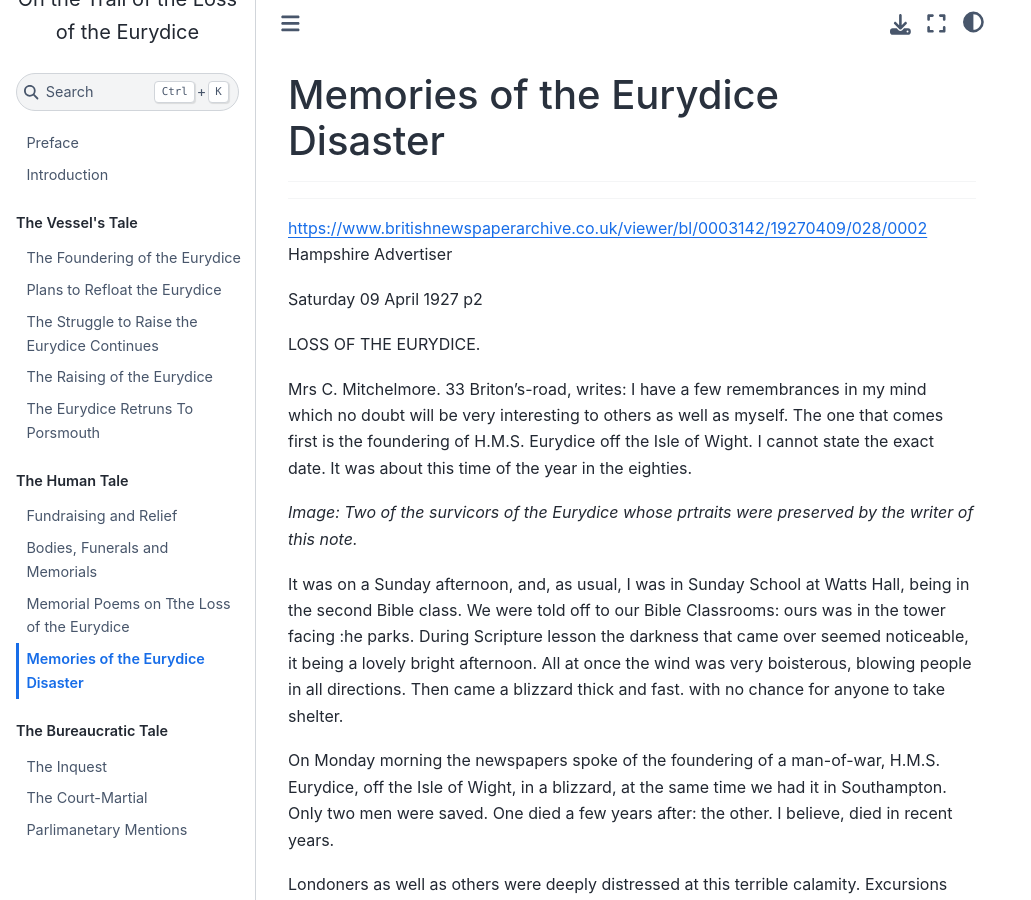
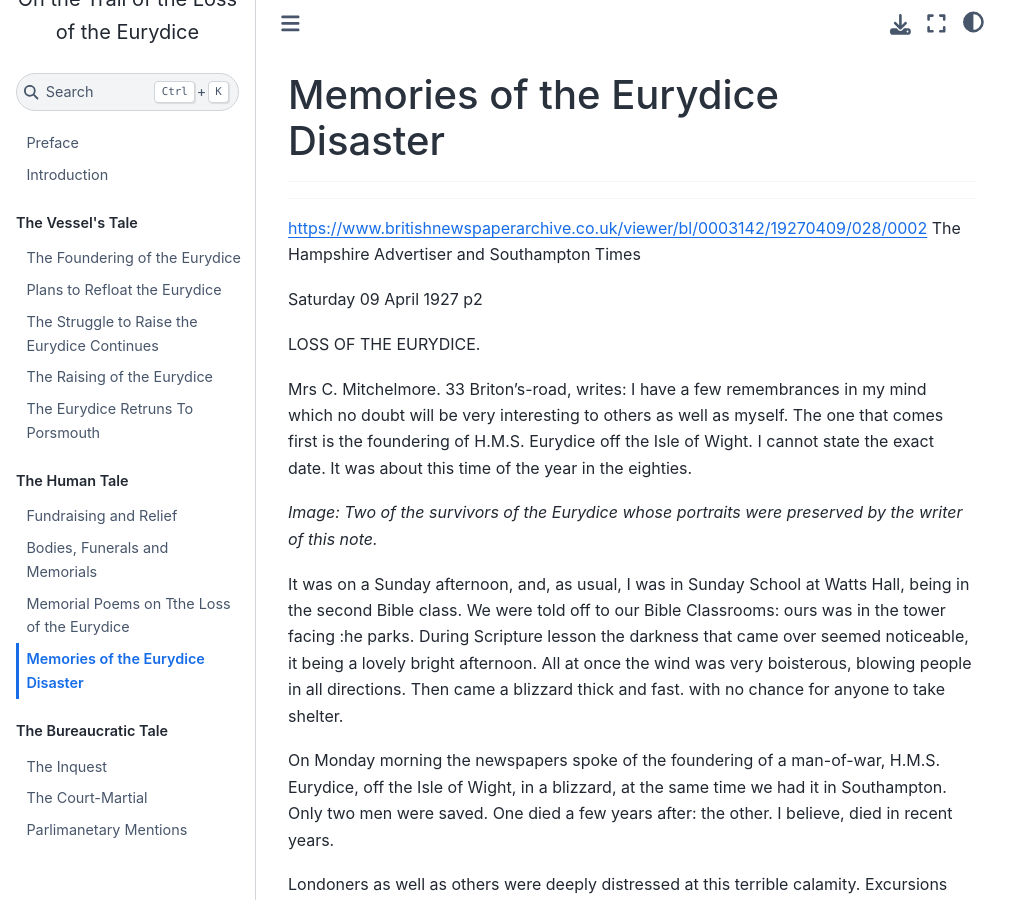
Before and after one commit to psychemedia/eurydice-resources, a Jupyter Book: the page built from resources/eurydice_reminiscences.md, in a window 1280 px wide and 900 px high. Shown: the whole window, without its empty margins (0-1031 px from the left). Built offline with Jupyter Book 1.0.4 settings and Sphinx 7.4.7 and the Sphinx Book theme 1.1.4, drawn with Linux system fonts in a browser that asks for light colours.

Commit message:
Update eurydice_reminiscences.md

```diff
--- a/resources/eurydice_reminiscences.md
+++ b/resources/eurydice_reminiscences.md
@@ -8,7 +8,7 @@
 ---
 
 https://www.britishnewspaperarchive.co.uk/viewer/bl/0003142/19270409/028/0002
-Hampshire Advertiser
+The Hampshire Advertiser and Southampton Times
 
 Saturday 09 April 1927
 p2
@@ -17,7 +17,7 @@ LOSS OF THE EURYDICE.
 
 Mrs C. Mitchelmore. 33 Briton's-road, writes: I have a few remembrances in my mind which no doubt will be very interesting to others as well as myself. The one that comes first is the foundering of H.M.S. Eurydice off the Isle of Wight. I cannot state the exact date. It was about this time of the year in the eighties.
 
-*Image: Two of the survicors of the Eurydice whose prtraits were preserved by the writer of this note.*
+*Image: Two of the survivors of the Eurydice whose portraits were preserved by the writer of this note.*
 
 It was on a Sunday afternoon, and, as usual, I was in Sunday School at Watts Hall, being in the second Bible class. We were told off to our Bible Classrooms: ours was in the tower facing :he parks. During Scripture lesson the darkness that came over seemed noticeable, it being a lovely bright afternoon. All at once the wind was very boisterous, blowing people in all directions. Then came a blizzard thick and fast. with no chance for anyone to take shelter.
 
```
